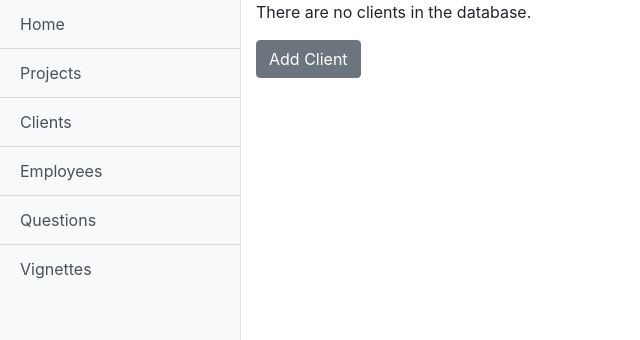
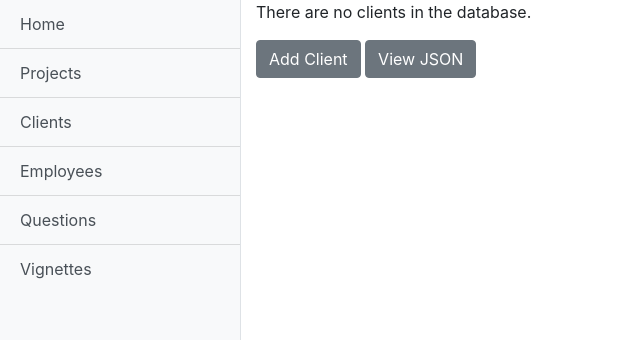
Before and after one commit to athammavongsa1/childfrontiers, a Django app: page /UI/client/list in a window 1280 px wide. Shown: the part 80-420 px from the top of the page, without its empty margins (0-640 px from the left). Run offline with Django 3.2, Linux system fonts and the light colour scheme; the visitor is signed in with stand-in values (Sample User, id 1); data that the repository does not hold is empty; some libraries are stand-ins or nearby versions.

Commit message:
Added links to JSON ouptput on list HTML pages.

```diff
--- a/UI/views.py
+++ b/UI/views.py
@@ -4,6 +4,9 @@ from django.urls import reverse_lazy, reverse
 from django.shortcuts import render
 from django.contrib.auth.mixins import LoginRequiredMixin
 from rest_framework import viewsets
+from django.http import HttpResponse, JsonResponse
+from django.views.decorators.csrf import csrf_exempt
+from rest_framework.parsers import JSONParser
 from UI.models import Client, Employee, Project, Question, Vignette, DataSource, Response
 from UI.serializers import ClientSerializer, EmployeeSerializer, ProjectSerializer, QuestionSerializer, \
     VignetteSerializer, DataSourceSerializer, ResponseSerializer
--- a/childfrontiers/settings.py
+++ b/childfrontiers/settings.py
@@ -70,12 +70,6 @@ TEMPLATES = [
 
 WSGI_APPLICATION = 'childfrontiers.wsgi.application'
 
-# Rest framework pagination
-REST_FRAMEWORK = {
-    'DEFAULT_PAGINATION_CLASS': 'rest_framework.pagination.PageNumberPagination',
-    'PAGE_SIZE': 100
-}
-
 # Database
 # https://docs.djangoproject.com/en/2.2/ref/settings/#databases
 
--- a/templates/UI/client_list.html
+++ b/templates/UI/client_list.html
@@ -23,5 +23,6 @@
     {% else %}
         <p>There are no clients in the database.</p>
     {% endif %}
-    <p><a href="{% url 'client_create' %}" class="btn btn-secondary">Add Client</a></p>
+    <p><a href="{% url 'client_create' %}" class="btn btn-secondary">Add Client</a>
+    <a href="../clients" target="_blank" class="btn btn-secondary">View JSON</a></p>
 {% endblock %}
--- a/templates/UI/datasource_list.html
+++ b/templates/UI/datasource_list.html
@@ -15,5 +15,6 @@
     {% else %}
         <p>There are no data sources in the database.</p>
     {% endif %}
-    <p><a href="{% url 'data_source_create' %}" class="btn btn-secondary">Add Data Source</a></p>
+    <p><a href="{% url 'data_source_create' %}" class="btn btn-secondary">Add Data Source</a>
+    <a href="../data_sources" target="_blank" class="btn btn-secondary">View JSON</a></p>
 {% endblock %}
--- a/templates/UI/employee_list.html
+++ b/templates/UI/employee_list.html
@@ -23,5 +23,6 @@
     {% else %}
         <p>There are no employees in the database.</p>
     {% endif %}
-    <p><a href="{% url 'employee_create' %}" class="btn btn-secondary">Add Employee</a></p>
+    <p><a href="{% url 'employee_create' %}" class="btn btn-secondary">Add Employee</a>
+    <a href="../employees" target="_blank" class="btn btn-secondary">View JSON</a></p>
 {% endblock %}
--- a/templates/UI/project_list.html
+++ b/templates/UI/project_list.html
@@ -23,5 +23,6 @@
     {% else %}
         <p>There are no projects in the database.</p>
     {% endif %}
-    <p><a href="{% url 'project_create' %}" class="btn btn-secondary">Add Project</a></p>
+    <p><a href="{% url 'project_create' %}" class="btn btn-secondary">Add Project</a>
+    <a href="../projects" target="_blank" class="btn btn-secondary">View JSON</a></p>
 {% endblock %}
--- a/templates/UI/question_list.html
+++ b/templates/UI/question_list.html
@@ -29,5 +29,6 @@
     {% else %}
         <p>There are no questions in the database.</p>
     {% endif %}
-    <p><a href="{% url 'question_create' %}" class="btn btn-secondary">Add Question</a></p>
+    <p><a href="{% url 'question_create' %}" class="btn btn-secondary">Add Question</a>
+    <a href="../questions" target="_blank" class="btn btn-secondary">View JSON</a></p>
 {% endblock %}
--- a/templates/UI/response_list.html
+++ b/templates/UI/response_list.html
@@ -30,5 +30,6 @@
     {% else %}
         <p>There are no responses in the database.</p>
     {% endif %}
-    <p><a href="{% url 'response_create' %}" class="btn btn-secondary">Add Response</a></p>
+    <p><a href="{% url 'response_create' %}" class="btn btn-secondary">Add Response</a>
+    <a href="../repsonses" target="_blank" class="btn btn-secondary">View JSON</a></p>
 {% endblock %}
--- a/templates/UI/vignette_list.html
+++ b/templates/UI/vignette_list.html
@@ -26,5 +26,6 @@
     {% else %}
         <p>There are no vignettes in the database.</p>
     {% endif %}
-    <p><a href="{% url 'vignette_create' %}" class="btn btn-secondary">Add Vignette</a></p>
+    <p><a href="{% url 'vignette_create' %}" class="btn btn-secondary">Add Vignette</a>
+    <a href="../vignettes" target="_blank" class="btn btn-secondary">View JSON</a></p>
 {% endblock %}
```
